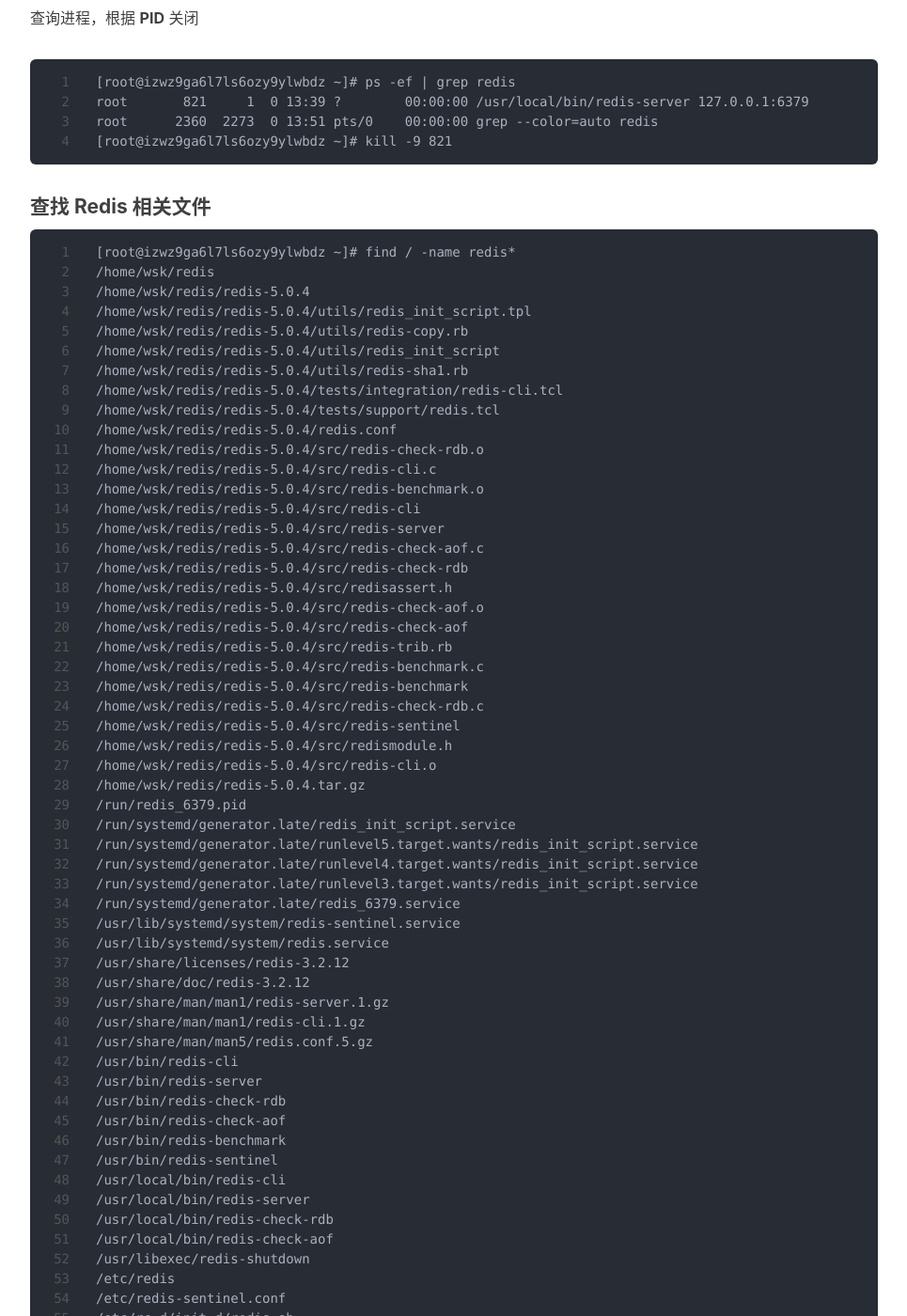
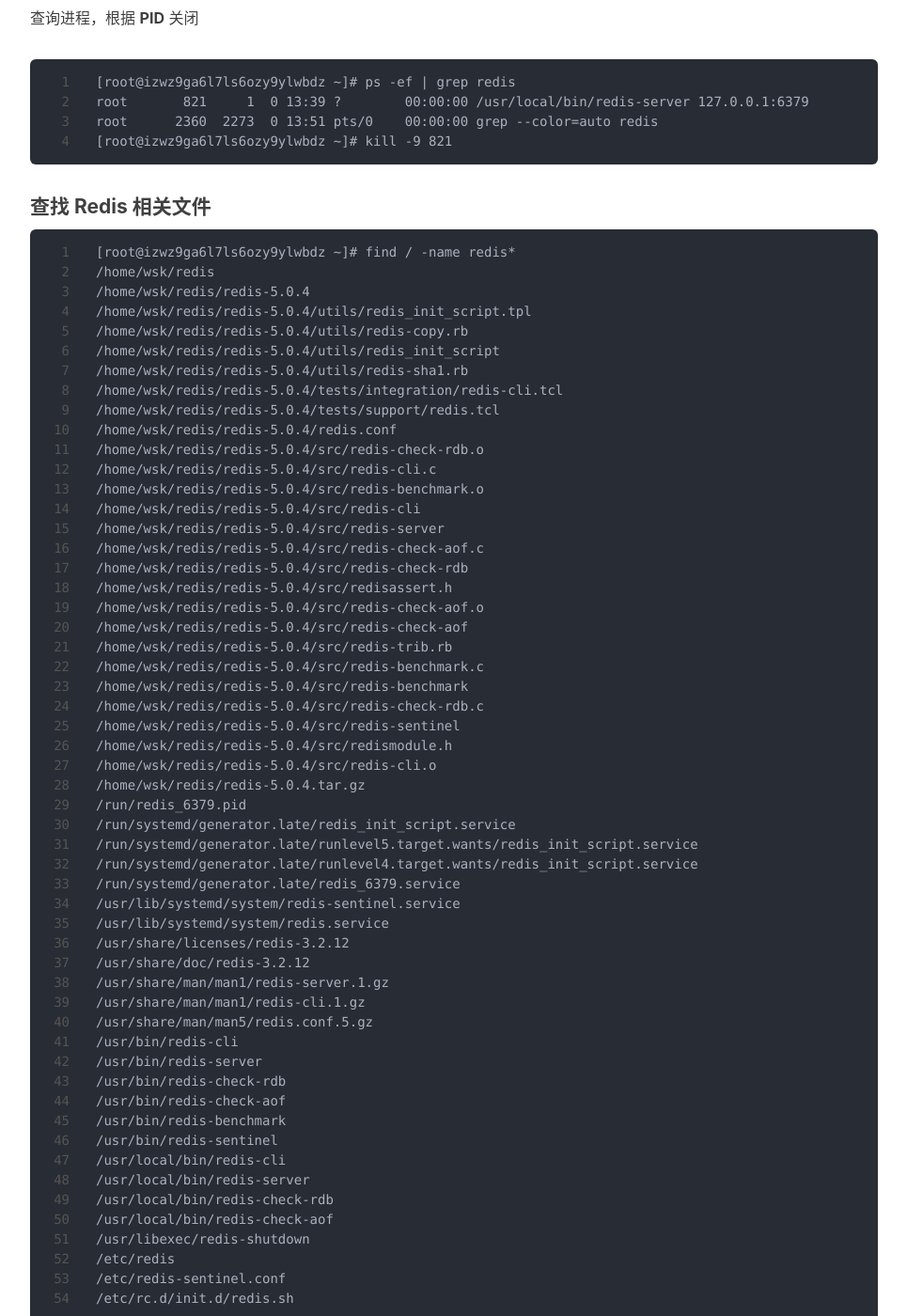
Before and after one commit to wsk1103/wsk1103.github.io, a Jekyll site: the page built from _posts/2019-01-12-centos 7 安装Redis.md, in a window 1280 px wide and 1400 px high, scrolled down 4825 px. Shown: the whole window at 94% size, without its empty margins (233-1198 px from the left). Built offline with Jekyll 4.4.1, drawn with Linux system fonts in a browser that asks for light colours; nearby versions of some CDN libraries; our own code applies the rules of GitHub Pages for plain Markdown files; comment, search, counter and statistics services are not loaded; some of the changed text lies outside the part shown.

Commit message:
update note

```diff
--- a/_posts/2019-01-12-centos 7 安装Redis.md
+++ b/_posts/2019-01-12-centos 7 安装Redis.md
@@ -214,7 +214,6 @@ root      2360  2273  0 13:51 pts/0    00:00:00 grep --color=auto redis
 /run/systemd/generator.late/redis_init_script.service
 /run/systemd/generator.late/runlevel5.target.wants/redis_init_script.service
 /run/systemd/generator.late/runlevel4.target.wants/redis_init_script.service
-/run/systemd/generator.late/runlevel3.target.wants/redis_init_script.service
 /run/systemd/generator.late/redis_6379.service
 /usr/lib/systemd/system/redis-sentinel.service
 /usr/lib/systemd/system/redis.service
```
